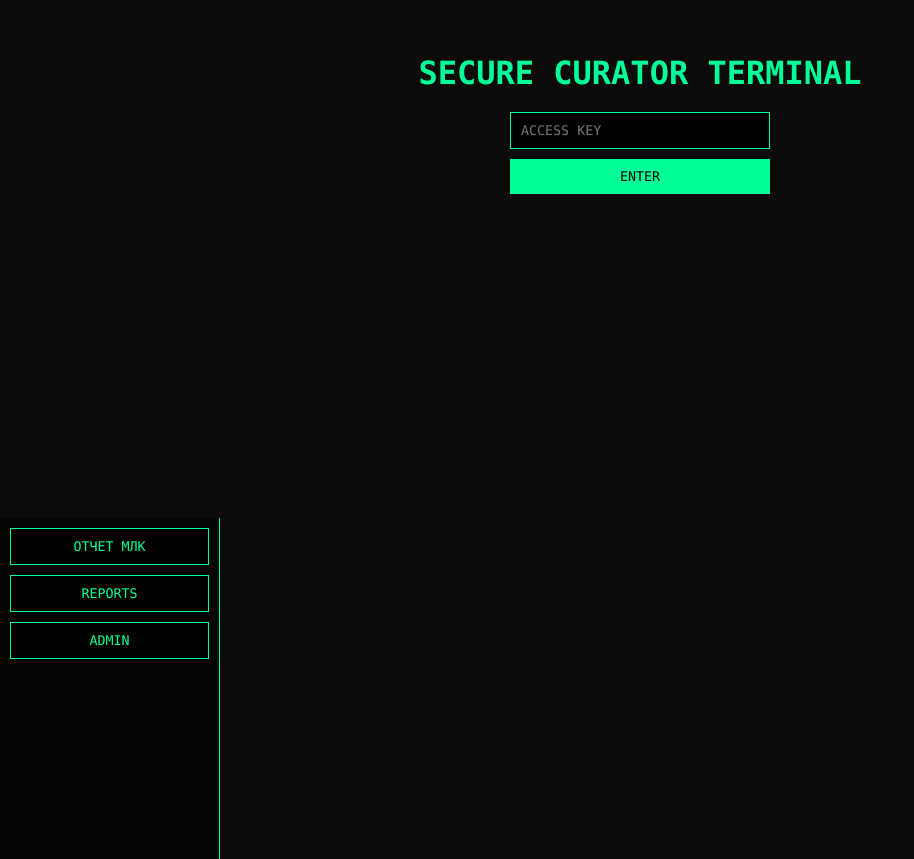
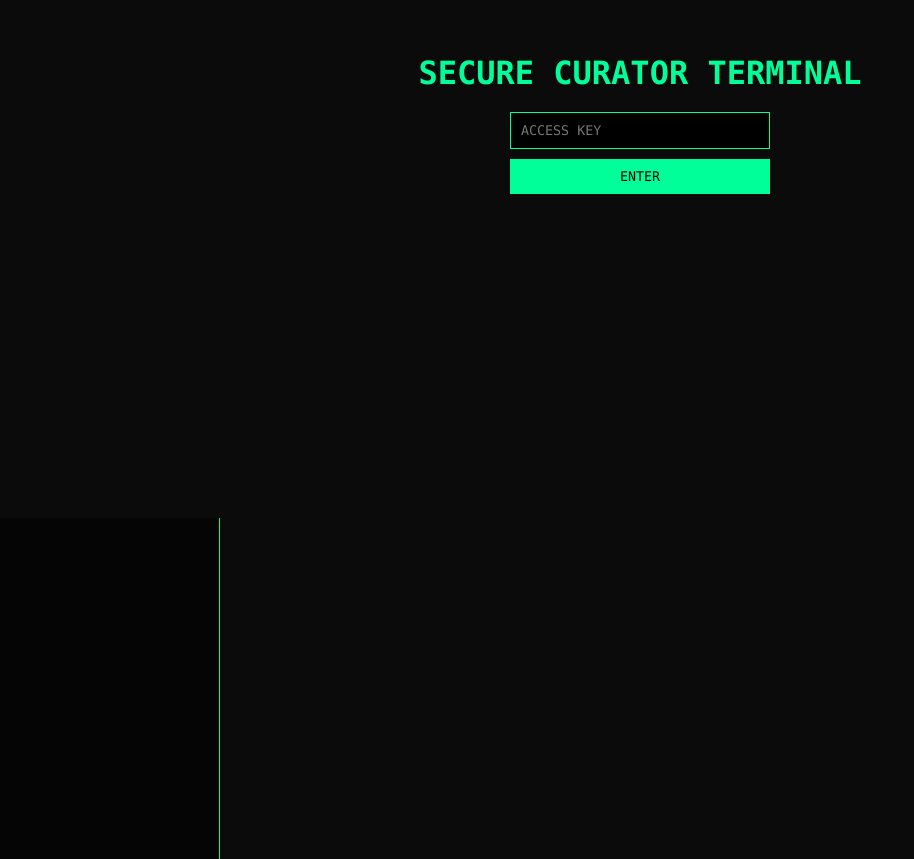
Before and after one commit to lolkekfe/CURATION, a plain HTML site: page index.html in a window 1280 px wide. Shown: the part 282-1141 px from the top of the page, without its empty margins (0-914 px from the left). Drawn offline with Linux system fonts and the light colour scheme.

Commit message:
Add files via upload

```diff
--- a/index.html
+++ b/index.html
@@ -4,6 +4,7 @@
     <meta charset="UTF-8">
     <title>SECURE CURATOR TERMINAL</title>
     <link rel="stylesheet" href="style.css">
+
     <!-- Firebase SDK -->
     <script src="https://www.gstatic.com/firebasejs/9.22.2/firebase-app-compat.js"></script>
     <script src="https://www.gstatic.com/firebasejs/9.22.2/firebase-database-compat.js"></script>
@@ -21,12 +22,7 @@
 
 <!-- TERMINAL -->
 <div id="terminal">
-    <div id="sidebar">
-        <button onclick="openSection('mlk')">ОТЧЕТ МЛК</button>
-        <button onclick="openSection('reports')">REPORTS</button>
-        <button onclick="openSection('admin')">ADMIN</button>
-    </div>
-
+    <div id="sidebar"></div>
     <div id="content"></div>
 </div>
 
@@ -43,7 +39,6 @@ const firebaseConfig = {
   measurementId: "G-X0N5JT0K8D"
 };
 
-// Initialize Firebase
 const app = firebase.initializeApp(firebaseConfig);
 const analytics = firebase.analytics(app);
 const db = firebase.database();
```
Also changed, not shown: app.js (line endings or trailing spaces).
